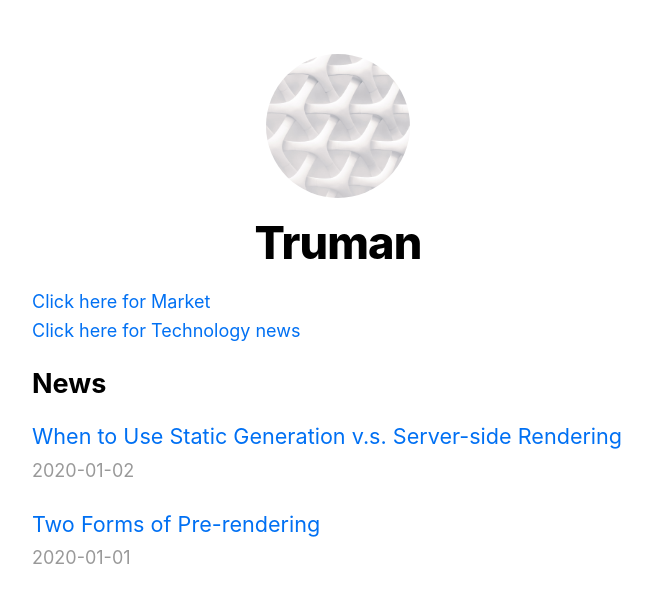
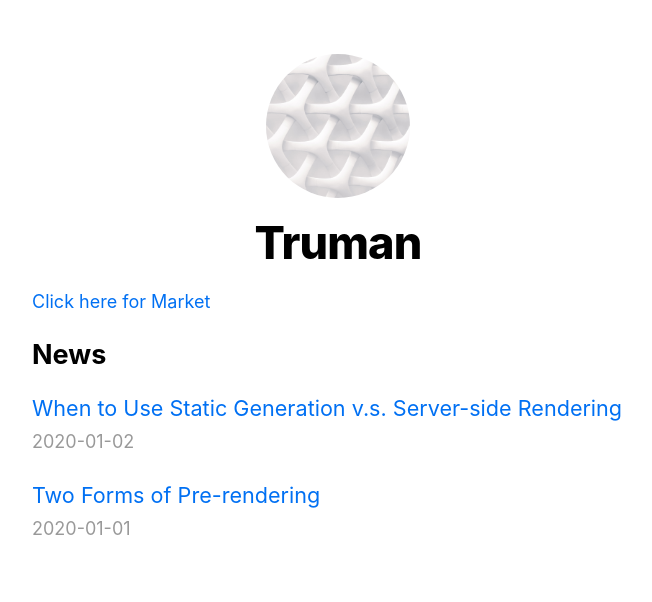
Before and after one commit to tchmhkg/nextjs-stock, a Next.js app: page / in a window 1280 px wide. Shown: the top 602 px of the page, without its empty margins (302-954 px from the left). Built offline with nearby package versions, Linux system fonts and the light colour scheme.

Commit message:
hide tech news

```diff
--- a/pages/index.js
+++ b/pages/index.js
@@ -13,7 +13,8 @@ const Home = ({allPostsData}) => {
       </Head>
       <Link href="/market">Click here for Market</Link>
       <br />
-      <Link href="/news/tech">Click here for Technology news</Link>
+      {/* Hide tech news because api only for localhost */}
+      {/* <Link href="/news/tech">Click here for Technology news</Link> */}
       {/* <section className={`${utilStyles.headingMd} ${utilStyles.padding1px}`}>
         <h2 className={utilStyles.headingLg}>News</h2>
         <ul className={utilStyles.list}>
```
